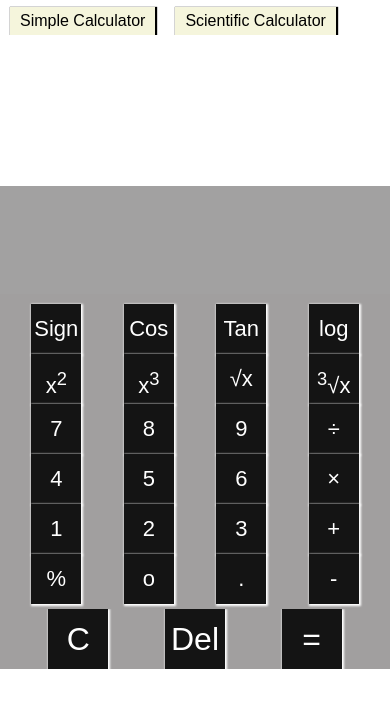
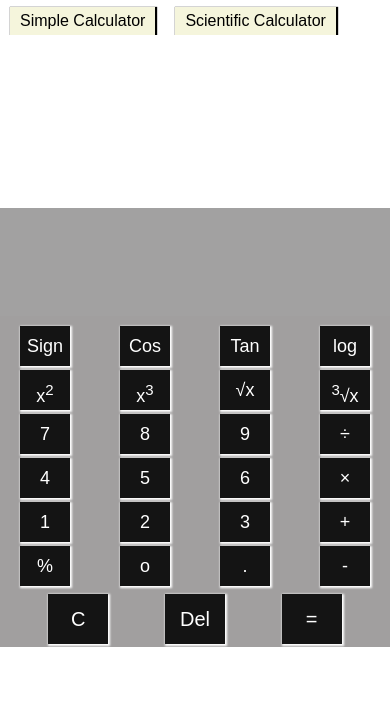
Before and after one commit to M-wasi123/Calculator-App, a plain HTML site: page index.html in a window 390 px wide. Drawn offline with Linux system fonts and the light colour scheme.

Commit message:
Update style.css

```diff
--- a/style.css
+++ b/style.css
@@ -330,19 +330,30 @@ font-size: x-large;
     }
 
 .buttons{
-    row-gap: 0px;
+    row-gap: 4px;
+    column-gap: 30px;
 }
 .buttons1{
-  padding: 0px 20px;
-    padding-bottom: 0px;
+  padding: 3px 20px;
+}
+#butt{
+    height: 40px;
+    font-size: 18px;
+    line-height: 40px;
+}
+#butt1{
+    font-size: 20px;
+    padding: 0px;
 }
 
     #butt:active{
         background-color: rgb(20, 20, 20);
         color: rgb(248, 241, 229);
+        box-shadow: 0px 0px 0px 0px;
     }
     #butt1:active{
         background-color: rgb(20, 20, 20);
         color: rgb(248, 241, 229);
+        box-shadow: 0px 0px 0px 0px;
     }
 }
```
